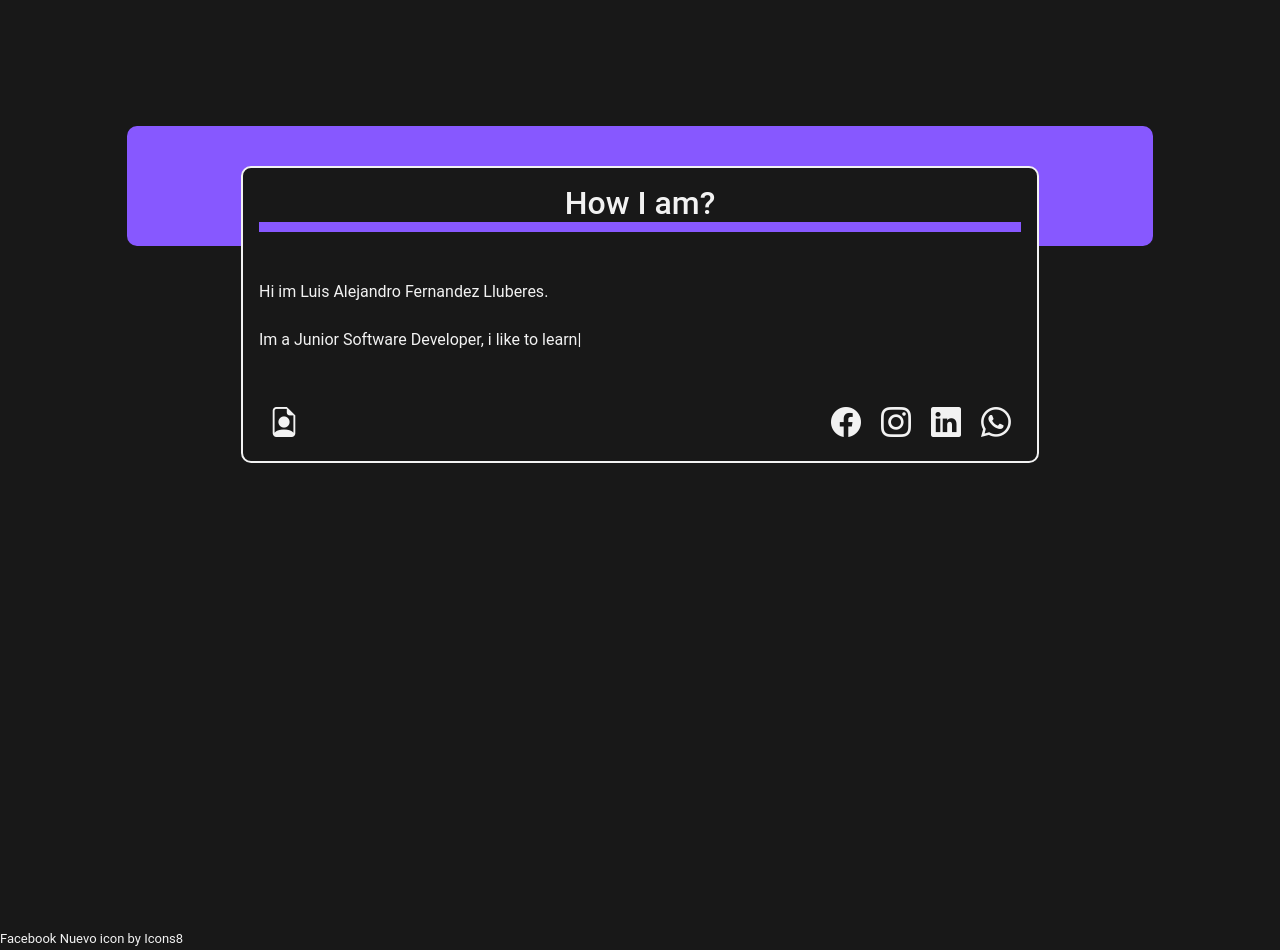
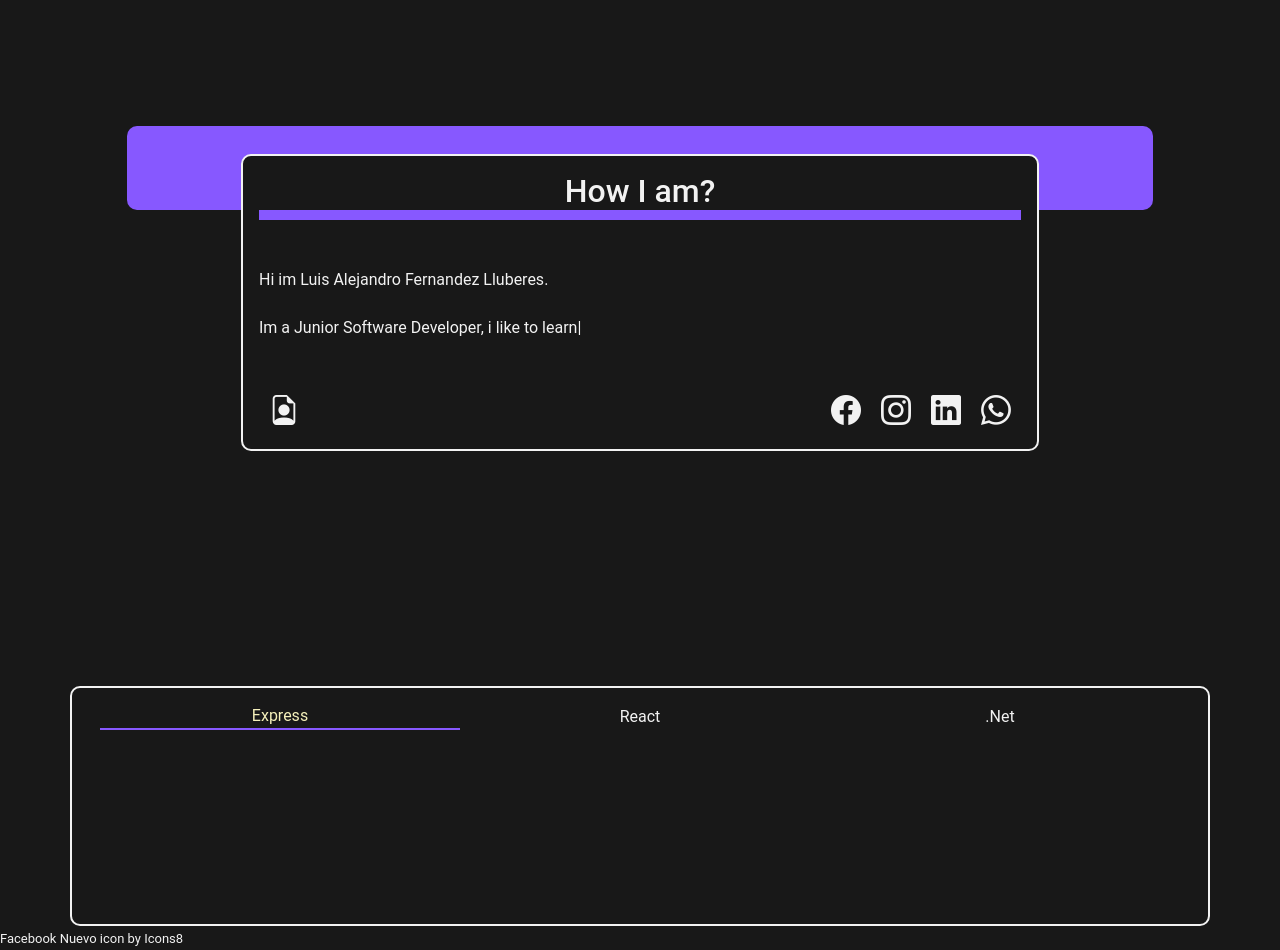
Before and after one commit to luisferllub230/MyPortfolio, a React (Vite) app: page / in a window 1280 px wide. Shown: the part 720-1670 px from the top of the page. Built offline with nearby package versions, Linux system fonts and the light colour scheme.

Commit message:
update more important Project

```diff
--- a/src/components/HowIam.jsx
+++ b/src/components/HowIam.jsx
@@ -11,7 +11,7 @@ const HowIam = () => {
                 className='howIam-inside'
                 initial={{ opacity: 0 }}
                 whileInView={{ opacity: 1, y: [50, 0] }}
-                viewport={{ one: true }}
+                viewport={{ once: true}}
             >
                 <div className=''>
                     <h1 className='text-center'>How I am?</h1>
--- a/src/components/Main.jsx
+++ b/src/components/Main.jsx
@@ -1,11 +1,11 @@
 import React, { Fragment } from 'react'
-import { motion } from 'framer-motion'
 import Type from 'react-typed'
 import "../public/styles.css"
 import ImageUser from './ImgUser'
 import IconBackGround from './IconBackGround'
 import Figure from './Figures'
 import HowIam from './HowIam'
+import Project from './Project'
 
 const Main = () => {
     return (
@@ -27,9 +27,12 @@ const Main = () => {
                         <Figure
                         />
                     </div>
-                    <div className='howIam-container col-12 mt-5 mt-2'>
+                    <div className='howIam-container col-12 mt-5'>
                         <HowIam
                         />
+                    </div>
+                    <div className='Project-container'>
+                        <Project/>
                     </div>
                 </div>
             </section>
--- /dev/null
+++ b/src/components/Project.jsx
@@ -0,0 +1,52 @@
+import React, { Fragment, useState } from 'react'
+import { motion } from 'framer-motion'
+import SkillsCarousel from './SkillCarousel'
+
+
+const Project = () => {
+
+    const [select, setSelect] = useState([
+        true,
+        false,
+        false,
+    ])
+
+    return (
+        <Fragment>
+            <div className=' col-12  row box-styles m-0 p-0'>
+                <div className="col-12 col-md-12 box-header">
+                    <motion.div
+                        onClick={() => setSelect([true, false, false])}
+                        className={"col-4 box-header-item" + (select[0] ? " box-header-item-selected" : "")}
+                        whileTap={{ scale: 0.9 }}
+                        style={{ cursor: 'pointer'}}
+                    >
+                        Express
+                    </motion.div>
+                    <motion.div
+                        onClick={() => setSelect([false, true, false])}
+                        className={"col-4 box-header-item" + (select[1] ? " box-header-item-selected" : "")}
+                        whileTap={{ scale: 0.9 }}
+                        style={{ cursor: 'pointer'}}
+                    >
+                        React
+                    </motion.div>
+                    <motion.div
+                        onClick={() => setSelect([false, false, true])}
+                        className={"col-4 box-header-item" + (select[2] ? " box-header-item-selected" : "")}
+                        whileTap={{ scale: 0.9 }}
+                        style={{ cursor: 'pointer'}}
+                    >
+                        .Net
+                    </motion.div>
+
+                </div>
+                <div className="col-12 col-md-12 box-container">
+
+                </div>
+            </div>
+        </Fragment>
+    );
+}
+
+export default Project;
--- /dev/null
+++ b/src/components/SkillCarousel.jsx
@@ -0,0 +1,46 @@
+import React, { Fragment } from 'react'
+import { motion } from 'framer-motion'
+import Carousel from "react-multi-carousel";
+
+import "react-multi-carousel/lib/styles.css";
+const responsive = {
+    superLargeDesktop: {
+        // the naming can be any, depends on you.
+        breakpoint: { max: 4000, min: 3000 },
+        items: 5
+    },
+    desktop: {
+        breakpoint: { max: 3000, min: 1024 },
+        items: 3
+    },
+    tablet: {
+        breakpoint: { max: 1024, min: 464 },
+        items: 2
+    },
+    mobile: {
+        breakpoint: { max: 464, min: 0 },
+        items: 1
+    }
+};
+
+const SkillsCarousel = () => {
+    return (
+        <Fragment>
+            <motion.div
+                initial={{ opacity: 0 }}
+                whileInView={{ opacity: [0.50, 0.90, 1], y: [50, 25, 0] }}
+                viewport={{ one: true }}
+                className='carousel-container-son shadow-style'
+            >
+                <Carousel responsive={responsive}>
+                    <div className='Skills-carousel-items'>Item 1</div>
+                    <div className='Skills-carousel-items'>Item 2</div>
+                    <div className='Skills-carousel-items'>Item 3</div>
+                    <div className='Skills-carousel-items'>Item 4</div>
+                </Carousel>
+            </motion.div>
+        </Fragment>
+    );
+}
+
+export default SkillsCarousel;
--- a/src/public/styles.css
+++ b/src/public/styles.css
@@ -29,14 +29,15 @@ body{
 
 @media screen and (max-width: 768px) {
     .howIam-container{
-        height: 100vh;
-        width: 100vw;
+
+        width: 100%;
+        height: 25rem;
         display: flex;
         justify-content: start;
         align-items: center;
         flex-direction: column;
-        padding-top: 2rem;
         position: relative;
+        margin-bottom: 8rem;
     }
 
     .howIam{
@@ -52,7 +53,7 @@ body{
     .howIam-inside{
         position: absolute;
         width: 70%;
-        top: 5%;
+        top: 1%;
         left: 15%;
         border-radius: 10px;
         border: var(--color-tertiary) solid 2px;
@@ -64,14 +65,14 @@ body{
 
 @media screen and (min-width: 768px){
     .howIam-container{
-        padding: 3rem;
-        height: 100vh;
+        padding: 1rem;
+        height: 70vh;
         width: 100vw;
         display: flex;
         justify-content: start;
         align-items: center;
         flex-direction: column;
-        padding-top: 8rem;
+        padding-top: 4rem;
         position: relative;
     }
 
@@ -97,6 +98,41 @@ body{
     }
 }
 
+.Project-container{
+    width: 100%;
+    height: 100%;
+    min-width: none;
+    min-height: 15rem;
+    border: var(--color-tertiary) solid 2px;
+    border-radius: 10px;
+    padding: 1rem;
+}
+
+.box-styles{
+    width: 100%;
+    height: 100%;
+    display: flex;
+    justify-content: center;
+    align-items: center;
+    flex-direction: column;
+}
+.box-header{
+    width: 100%;
+    height: 10%;
+    display: flex;
+    justify-content: center;
+    align-items: center;
+}
+
+.box-header-item{
+    text-align: center;
+}
+
+.box-header-item-selected{
+    text-align: center;
+    border-bottom: var(--color-secondary) solid 2px;
+    color: var(--color-quaternary);
+}
 
 /* *************************for image user************************* */
 
```
